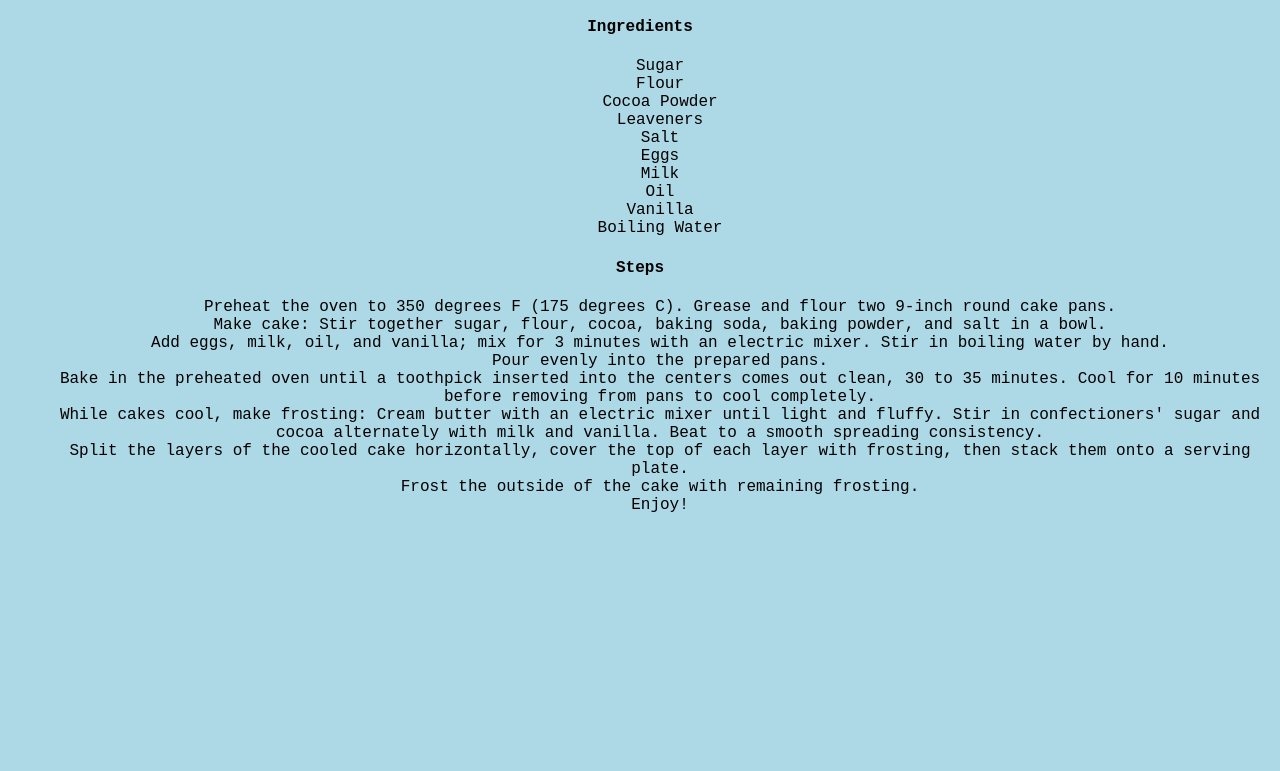
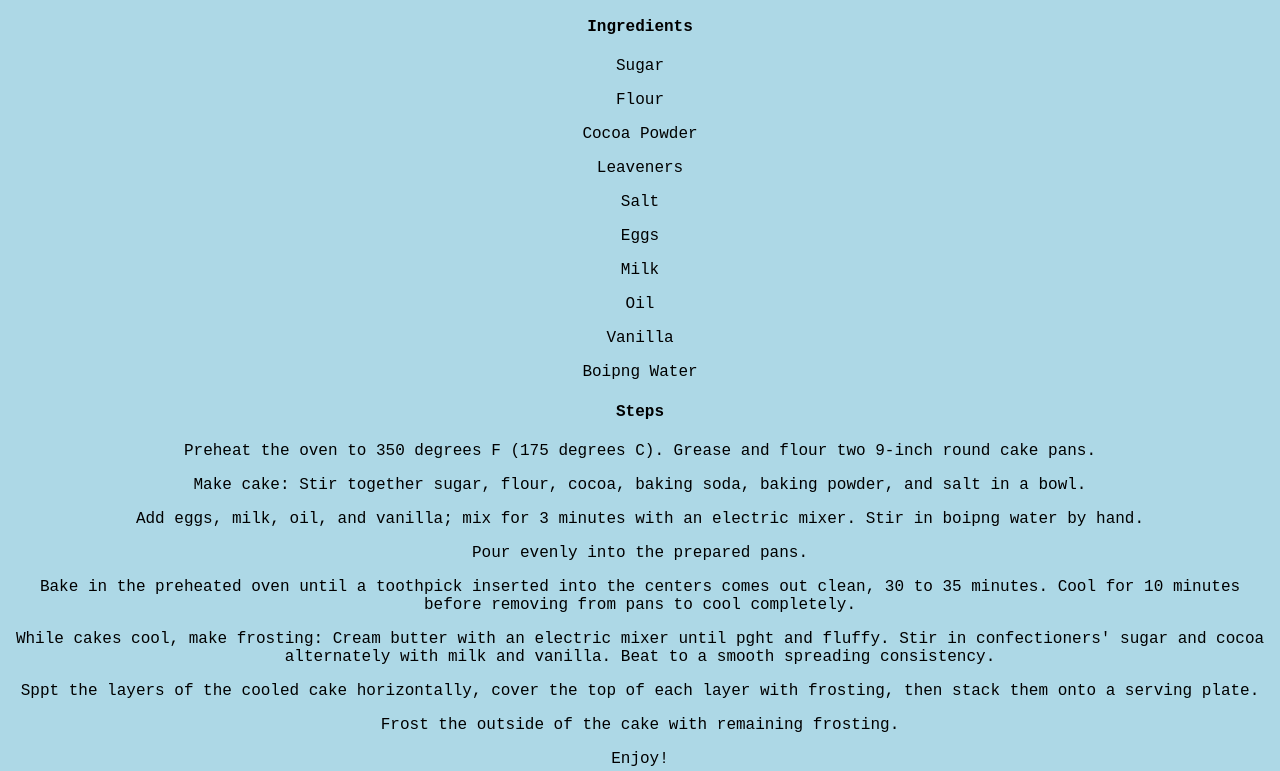
Before and after one commit to int-29/odin-recipes, a plain HTML site: page recipes/cake.html in a window 1280 px wide. Shown: the part 368-1139 px from the top of the page. Before the commit the page ends 898 px from the top, so only its background shows below. Drawn offline with Linux system fonts and the light colour scheme.

Commit message:
Fix pages

```diff
--- a/recipes/cake.html
+++ b/recipes/cake.html
@@ -11,29 +11,25 @@
         <img class="im" src="https://www.allrecipes.com/thmb/C5F8NsyZpMg1cZbDqWd8ffZ7qow=/0x512/filters:no_upscale():max_bytes(150000):strip_icc():format(webp)/17528-extreme-chocolate-cake-DDMFS-4x3-0460adad99094ddb9575b35ef5ef3124.jpg" alt="Gorgeous Chocolate Cake">
         <p>A rich super moist chocolate cake with a chocolate buttercream frosting. This is the best cake in the world!</p>
         <h4>Ingredients</h4>
-        <ul>
-            <li>Sugar</li>
-            <li>Flour</li>
-            <li>Cocoa Powder</li>
-            <li>Leaveners</li>
-            <li>Salt</li>
-            <li>Eggs</li>
-            <li>Milk</li>
-            <li>Oil</li>
-            <li>Vanilla</li>
-            <li>Boiling Water</li>
-        </ul>
+            <p>Sugar</p>
+            <p>Flour</p>
+            <p>Cocoa Powder</p>
+            <p>Leaveners</p>
+            <p>Salt</p>
+            <p>Eggs</p>
+            <p>Milk</p>
+            <p>Oil</p>
+            <p>Vanilla</p>
+            <p>Boipng Water</p>
         <h4>Steps</h4>
-        <ol>
-            <li>Preheat the oven to 350 degrees F (175 degrees C). Grease and flour two 9-inch round cake pans.</li>
-            <li>Make cake: Stir together sugar, flour, cocoa, baking soda, baking powder, and salt in a bowl.</li>
-            <li>Add eggs, milk, oil, and vanilla; mix for 3 minutes with an electric mixer. Stir in boiling water by hand.</li>
-            <li>Pour evenly into the prepared pans.</li>
-            <li>Bake in the preheated oven until a toothpick inserted into the centers comes out clean, 30 to 35 minutes. Cool for 10 minutes before removing from pans to cool completely.</li>
-            <li>While cakes cool, make frosting: Cream butter with an electric mixer until light and fluffy. Stir in confectioners' sugar and cocoa alternately with milk and vanilla. Beat to a smooth spreading consistency.</li>
-            <li>Split the layers of the cooled cake horizontally, cover the top of each layer with frosting, then stack them onto a serving plate.</li>
-            <li>Frost the outside of the cake with remaining frosting.</li>
-            <li>Enjoy!</li>
-        </ol>
+            <p>Preheat the oven to 350 degrees F (175 degrees C). Grease and flour two 9-inch round cake pans.</p>
+            <p>Make cake: Stir together sugar, flour, cocoa, baking soda, baking powder, and salt in a bowl.</p>
+            <p>Add eggs, milk, oil, and vanilla; mix for 3 minutes with an electric mixer. Stir in boipng water by hand.</p>
+            <p>Pour evenly into the prepared pans.</p>
+            <p>Bake in the preheated oven until a toothpick inserted into the centers comes out clean, 30 to 35 minutes. Cool for 10 minutes before removing from pans to cool completely.</p>
+            <p>While cakes cool, make frosting: Cream butter with an electric mixer until pght and fluffy. Stir in confectioners' sugar and cocoa alternately with milk and vanilla. Beat to a smooth spreading consistency.</p>
+            <p>Sppt the layers of the cooled cake horizontally, cover the top of each layer with frosting, then stack them onto a serving plate.</p>
+            <p>Frost the outside of the cake with remaining frosting.</p>
+            <p>Enjoy!</p>
     </body>
 </html>
```
Also changed, not shown: recipes/pancakes.html (+14 -18 lines).
